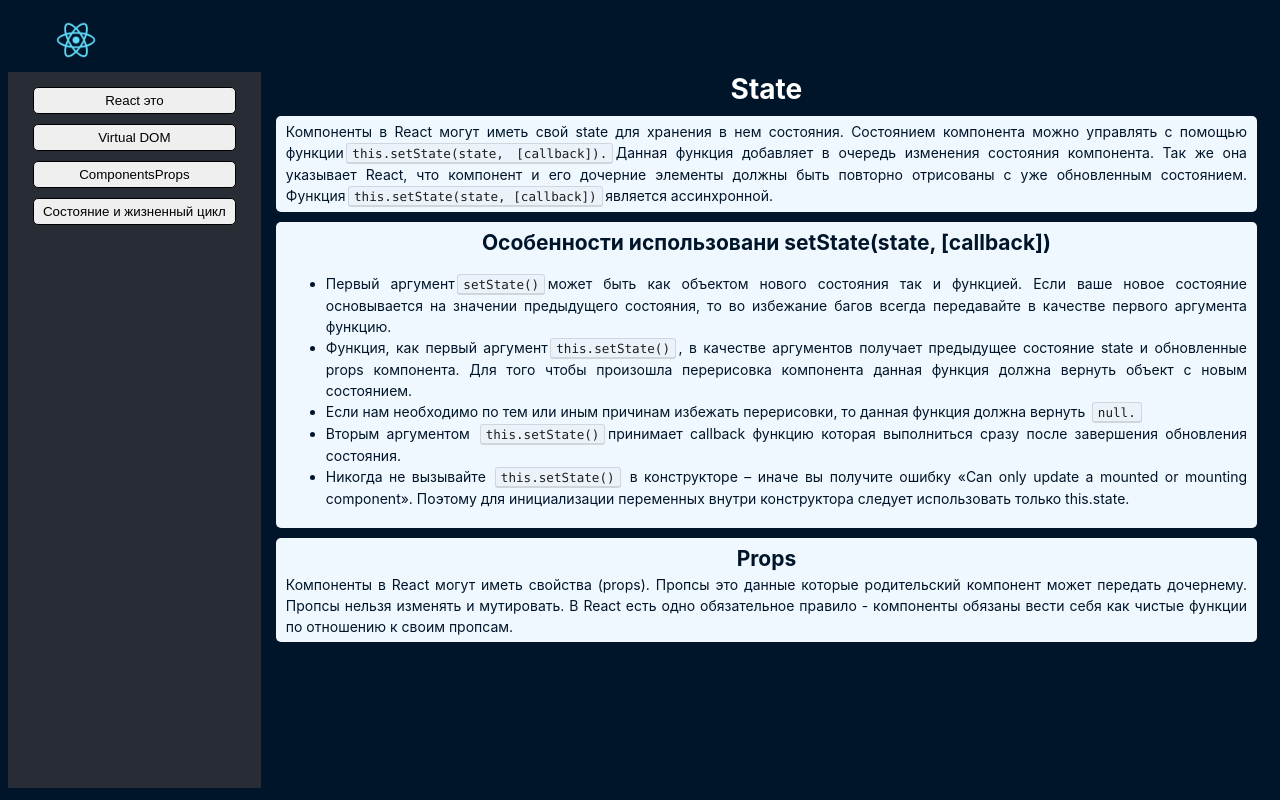
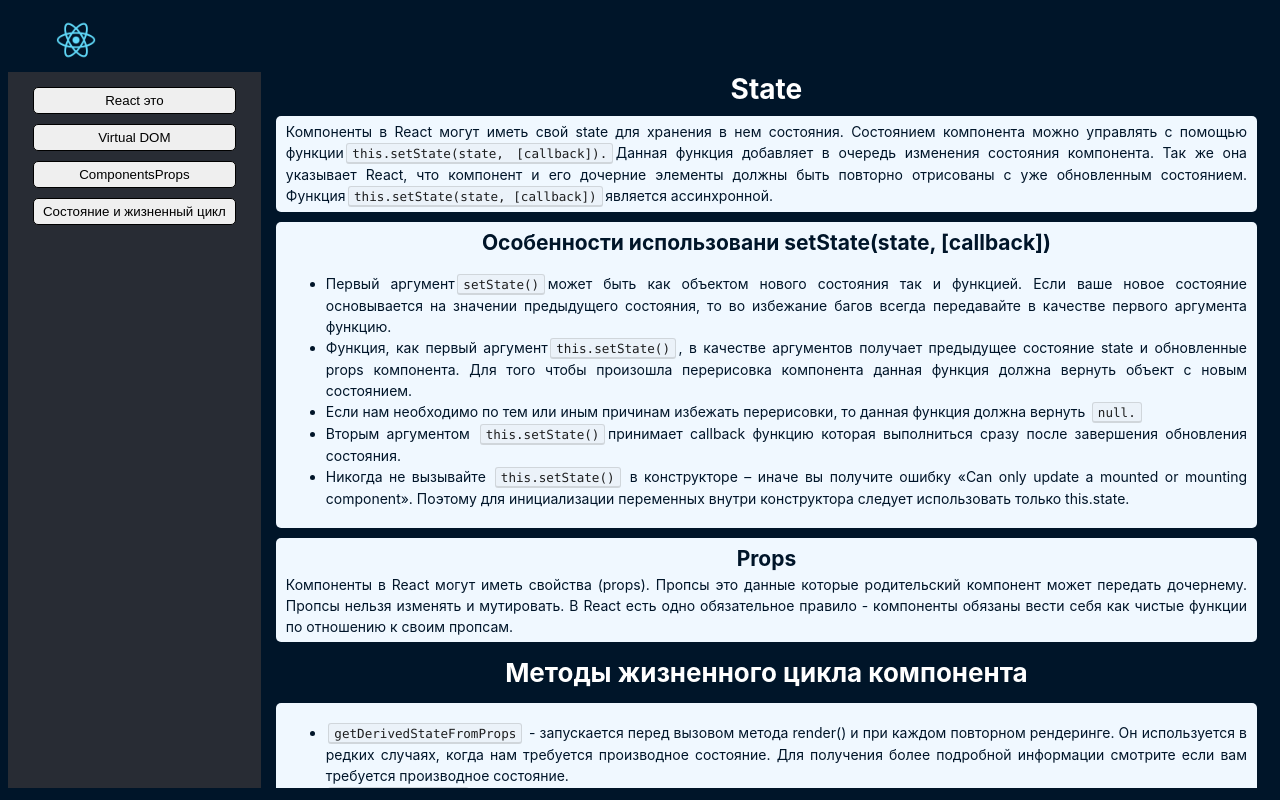
Before and after one commit to girgen2019/React_helper, a React (Create React App) app: page /state_life_cycle in a window 1280 px wide. Built offline with nearby package versions, Linux system fonts and the light colour scheme.

Commit message:
feat: add new chapters

```diff
--- a/src/Library/Components&Props.jsx
+++ b/src/Library/Components&Props.jsx
@@ -33,16 +33,17 @@ export const Components_Props = () => {
           </Paragraph>
           ).
         </p>
-        <p className="content_wrapper">
           <h2
            style={{
             textAlign: 'center',
-              background: 'aliceblue',
-              margin: '0px',
+            color:'#fff',
+            fontSize:'26px',
+            margin:'15px 0px',
           }}
           >
             Классовые компоненты
           </h2>
+        <p className="content_wrapper">
           <ul>
             <li>Используют методы жизненных циклов.</li>
             <li>
@@ -59,16 +60,17 @@ export const Components_Props = () => {
             </li>
           </ul>
         </p>
-        <p className="content_wrapper">
           <h2
            style={{
             textAlign: 'center',
-              background: 'aliceblue',
-              margin: '0px',
+            color:'#fff',
+            fontSize:'26px',
+            margin:'15px 0px',
           }}
           >
             Функциональные компоненты
           </h2>
+        <p className="content_wrapper">
           <ul>
             <li>Используют Hooks (Хуки).</li>
             <li>Более простые для понимания.</li>
--- a/src/Library/State&LifeCycle.jsx
+++ b/src/Library/State&LifeCycle.jsx
@@ -94,6 +94,73 @@ export const State_LifeCycle = () => {
         компоненты обязаны вести себя как чистые функции по отношению к своим
         пропсам.
       </p>
+      <h2
+        style={{
+          textAlign: 'center',
+          color: '#fff',
+          fontSize: '26px',
+          margin: '15px 0px',
+        }}
+      >
+        Методы жизненного цикла компонента
+      </h2>
+      <p className="content_wrapper">
+        <ul>
+          <li>
+            <Paragraph style={{ margin: '0', display: 'inline' }}>
+              <Text keyboard>getDerivedStateFromProps</Text>
+            </Paragraph>{' '}
+            - запускается перед вызовом метода render() и при каждом повторном
+            рендеринге. Он используется в редких случаях, когда нам требуется
+            производное состояние. Для получения более подробной информации
+            смотрите если вам требуется производное состояние.
+          </li>
+          <li>
+            <Paragraph style={{ margin: '0', display: 'inline' }}>
+              <Text keyboard>componentDidMount</Text>
+            </Paragraph>{' '}
+            - выполняется после первого рендеринга, здесь выполняются
+            AJAX-запросы, обновляется DOM или состояние компонента,
+            регистрируются обработчики событий.
+          </li>
+          <li>
+            <Paragraph style={{ margin: '0', display: 'inline' }}>
+              <Text keyboard>shouldComponentUpdate</Text>
+            </Paragraph>{' '}
+            - определяет, должен ли компонент обновляться. Значением по
+            умолчанию является true. Если вы уверены в том, что компонент не
+            нуждается в повторном рендеринге при изменении состояния или пропов,
+            тогда можете вернуть ложное значение. Это подходящее место для
+            улучшения производительности, позволяющее предотвратить ненужные
+            рендеринги при получении компонентом новых пропов.
+          </li>
+          <li>
+            <Paragraph style={{ margin: '0', display: 'inline' }}>
+              <Text keyboard>getSnapshotBeforeUpdate</Text>
+            </Paragraph>
+            getSnapshotBeforeUpdate - выполняется перед применением результатов
+            рендеринга к DOM. Любое значение, возвращенное этим методом,
+            передается в componentDidUpdate(). Это может быть полезным для
+            получения информации из DOM, например, позиции курсора или величины
+            прокрутки.
+          </li>
+          <li>
+            <Paragraph style={{ margin: '0', display: 'inline' }}>
+              <Text keyboard>componentDidUpdate</Text>
+            </Paragraph>
+            componentDidUpdate - в основном, используется для обновления DOM в
+            соответствии с изменением состояния или пропов. Не выполняется, если
+            shouldComponentUpdate() возвращает false.
+          </li>
+          <li>
+            <Paragraph style={{ margin: '0', display: 'inline' }}>
+              <Text keyboard>componentWillUnmount</Text>
+            </Paragraph>
+            componentWillUnmount - используется для отмены сетевых запросов или
+            удаления обработчиков событий, связанных с компонентом.
+          </li>
+        </ul>
+      </p>
     </div>
   );
 };
```
Lines whose indentation alone changed are shown as unchanged.
